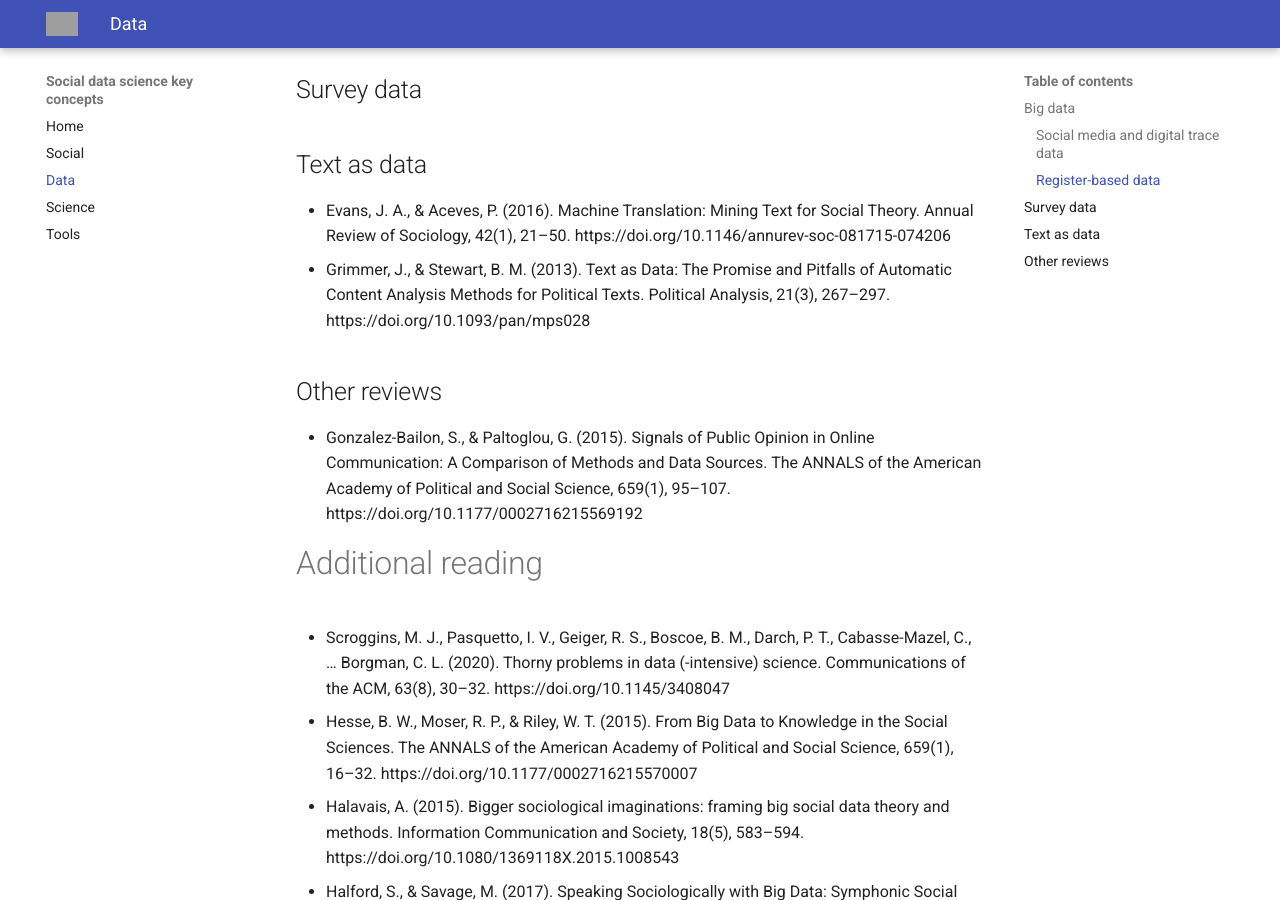
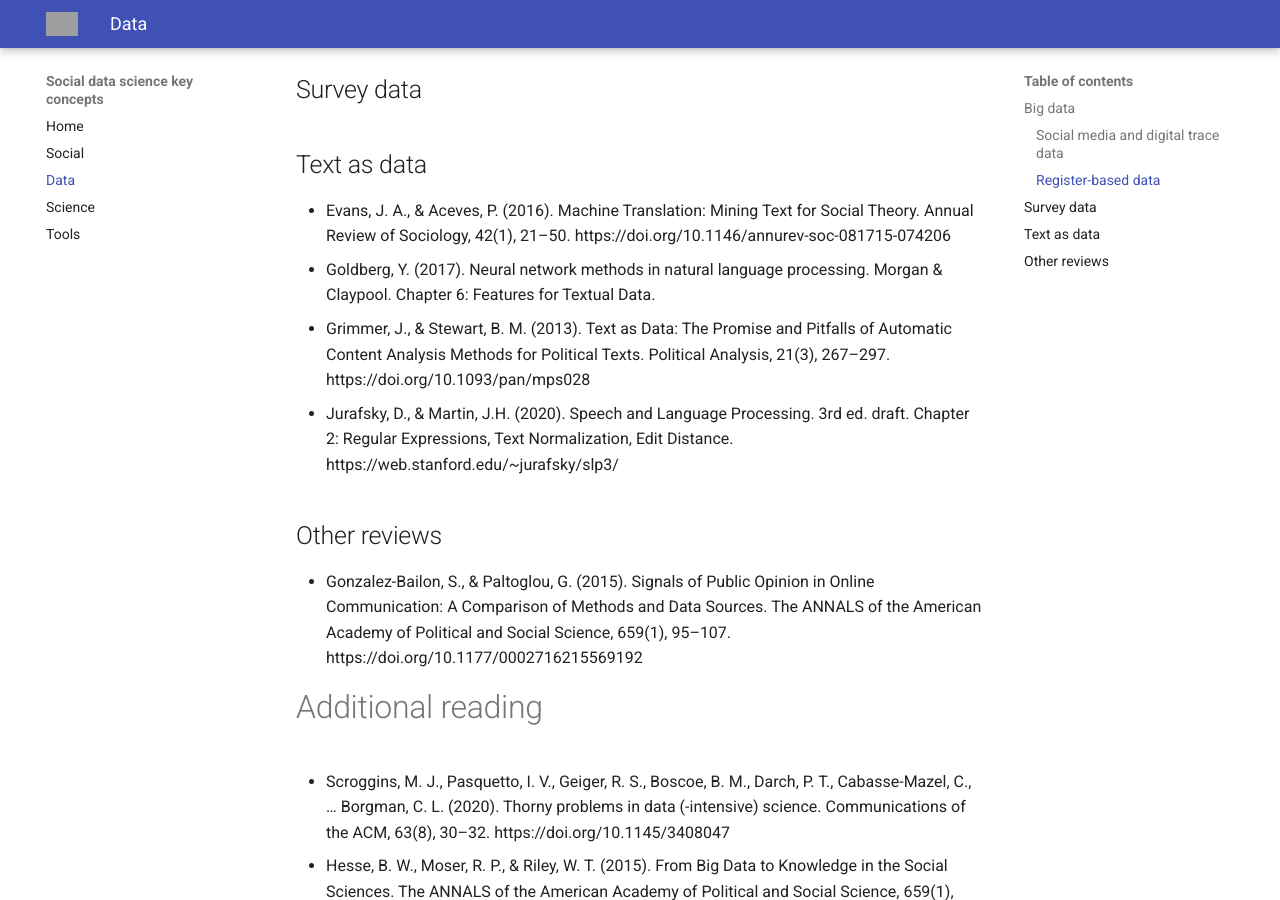
Before and after one commit to uh-csds/key-concepts, an MkDocs documentation site: the page built from docs/data.md, in a window 1280 px wide and 900 px high, scrolled down 814 px. Built offline with MkDocs 1.6.1 and Material for MkDocs 9.7.7, drawn with Linux system fonts in a browser that asks for light colours; grey boxes are pictures that could not be loaded.

Commit message:
add few NLP text books

```diff
--- a/docs/data.md
+++ b/docs/data.md
@@ -21,7 +21,9 @@
 ## Text as data
 
 * Evans, J. A., & Aceves, P. (2016). Machine Translation: Mining Text for Social Theory. Annual Review of Sociology, 42(1), 21–50. https://doi.org/10.1146/annurev-soc-081715-074206
+* Goldberg, Y. (2017). Neural network methods in natural language processing. Morgan & Claypool. Chapter 6: Features for Textual Data.
 * Grimmer, J., & Stewart, B. M. (2013). Text as Data: The Promise and Pitfalls of Automatic Content Analysis Methods for Political Texts. Political Analysis, 21(3), 267–297. https://doi.org/10.1093/pan/mps028
+* Jurafsky, D., & Martin, J.H. (2020). Speech and Language Processing. 3rd ed. draft. Chapter 2: Regular Expressions, Text Normalization, Edit Distance. https://web.stanford.edu/~jurafsky/slp3/
 
 ## Other reviews
 
```
